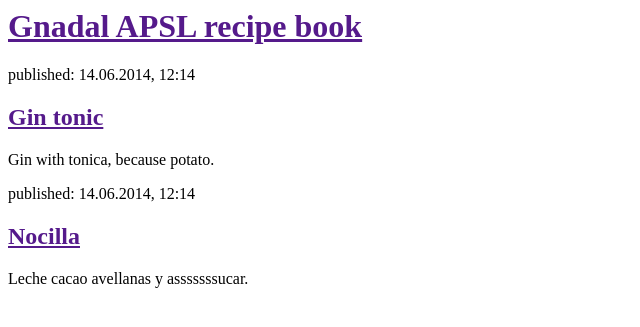
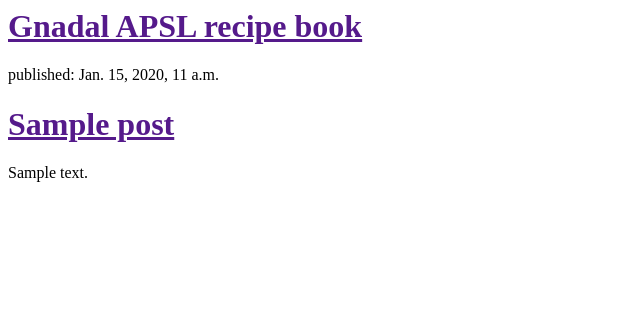
Before and after one commit to gnadal/my-first-blog, a Django app: template blog/templates/blog/post_list.html in a window 1280 px wide. Shown: the top 327 px of the page, without its empty margins (0-640 px from the left). Run offline with Django 3.2, Linux system fonts and the light colour scheme; the template is opened without the code that fills it: values that come from a table or form of the project are taken from there, others are empty; tables that the repository leaves empty hold one stand-in row (values such as "Sample post").

Commit message:
He ficat templates

```diff
--- a/blog/templates/blog/post_list.html
+++ b/blog/templates/blog/post_list.html
@@ -7,16 +7,12 @@
                 <h1><a href=""> Gnadal APSL recipe book</a></h1>
             </div>
 
-            <div>
-                <p>published: 14.06.2014, 12:14</p>
-                <h2><a href="">Gin tonic</a></h2>
-                <p>Gin with tonica, because potato.</p>
-            </div>
-
-            <div>
-                <p>published: 14.06.2014, 12:14</p>
-                <h2><a href="">Nocilla</a></h2>
-                <p>Leche cacao avellanas y asssssssucar.</p>
-            </div>
+            {% for post in posts %}
+        <div>
+            <p>published: {{ post.published_date }}</p>
+            <h1><a href="">{{ post.title }}</a></h1>
+            <p>{{ post.text|linebreaksbr }}</p>
+        </div>
+    {% endfor %}
         </body>
     </html>
--- a/blog/views.py
+++ b/blog/views.py
@@ -1,5 +1,9 @@
 from django.shortcuts import render
+from django.utils import timezone
+from .models import Post
 
 
 def post_list(request):
-        return render(request, 'blog/post_list.html', {})
+
+        posts = Post.objects.filter(published_date__lte=timezone.now()).order_by('published_date')
+        return render(request, 'blog/post_list.html', {'posts': posts})
```
